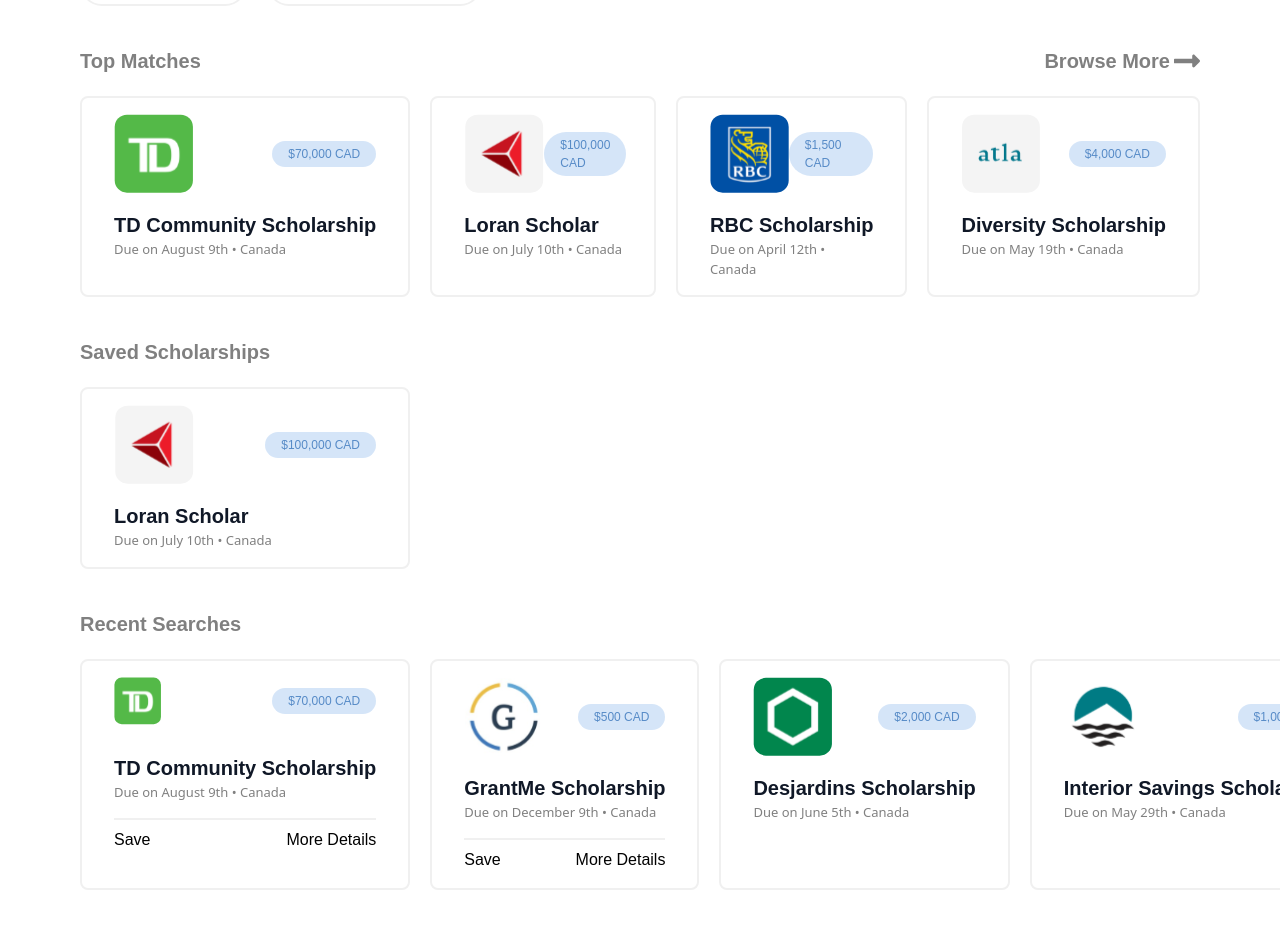
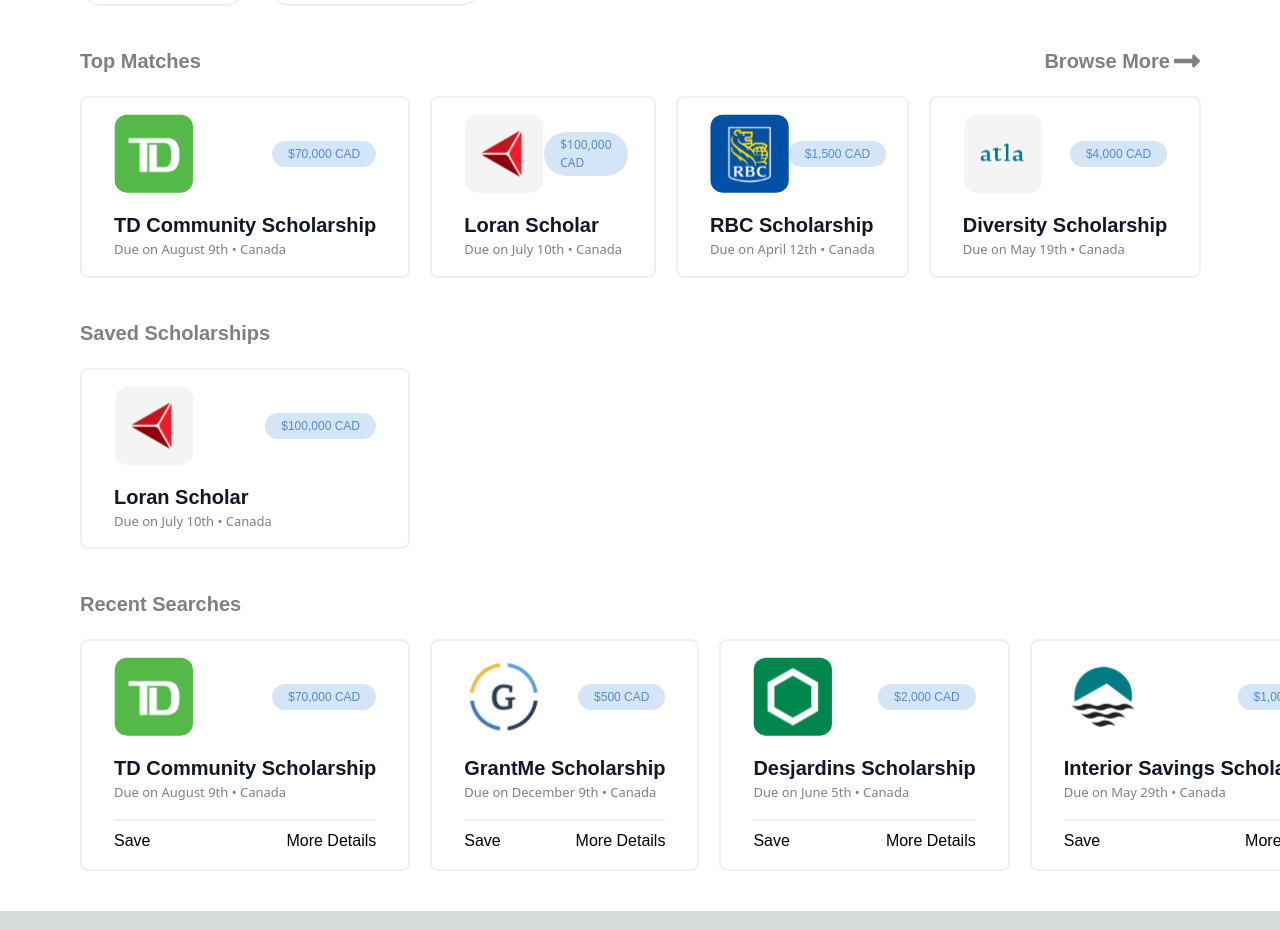
Before and after one commit to connor-leung/scholar-pups, a Next.js app in the folder client/website/: page / in a window 1280 px wide. Shown: the part 780-1710 px from the top of the page. Built offline with nearby package versions, Linux system fonts and the light colour scheme; a web font is replaced by a local one.

Commit message:
Update pages

```diff
--- a/client/website/app/components/recent.tsx
+++ b/client/website/app/components/recent.tsx
@@ -8,15 +8,15 @@
             </div>
 
             <div className="flex flex-row space-x-5 px-20 pt-5 pb-10">
-                <div className="bg-white rounded-lg border-2 border-[#f0f0f0] px-8 py-4 max-w-md w-full">
+                <div className="bg-white rounded-lg border-2 border-[#f0f0f0] px-8 py-4 flex-1">
                     <div className="flex items-center justify-between mb-4">
-                        <img className="h-12" src="td.svg" alt="TD Logo" />
+                        <img className="h-20" src="td.svg" alt="TD Logo" />
                         <div className="bg-[#73AAE8] rounded-full px-4 py-1 flex items-center" style={{ backgroundColor: 'rgba(115, 170, 232, 0.3)' }}>
                             <h1 className="text-[#578BC7] text-[12px] font-spaceGrotesk">$70,000 CAD</h1>
                         </div>
                     </div>
-                        <h1 className="text-[#101827] text-[20px] font-spaceGrotesk font-bold pt-3 whitespace-nowrap">TD Community Scholarship</h1>
-                        <h1 className="text-[#808080] text-[13px]">Due on August 9th • Canada</h1>
+                        <h1 className="text-[#101827] text-[20px] font-spaceGrotesk font-bold whitespace-nowrap">TD Community Scholarship</h1>
+                        <h1 className="text-[#808080] text-[13px] whitespace-nowrap">Due on August 9th • Canada</h1>
                     <div className="mt-4 pt-2 w-full border-t-2 border-[#f0f0f0] flex justify-between">
                         <h1 className="text-black font-spaceGrotesk text-[#3F525B]">Save</h1>
                         <h1 className="text-black font-spaceGrotesk text-[#3F525B]">More Details</h1>
@@ -27,38 +27,45 @@
                     <div className="flex items-center justify-between mb-4">
                         <img className="h-20" src="grantme.svg" alt="GrantMe Logo" />
                         <div className="bg-[#73AAE8] rounded-full px-4 py-1 flex items-center" style={{ backgroundColor: 'rgba(115, 170, 232, 0.3)' }}>
-                                <h1 className="text-[#578BC7] text-[12px] font-spaceGrotesk">$500 CAD</h1>
+                            <h1 className="text-[#578BC7] text-[12px] font-spaceGrotesk whitespace-nowrap">$500 CAD</h1>
                         </div>
                     </div>
                         <h1 className="text-[#101827] text-[20px] font-spaceGrotesk font-bold whitespace-nowrap">GrantMe Scholarship</h1>
-                            <h1 className="text-[#808080] text-[13px]">Due on December 9th • Canada</h1>
+                        <h1 className="text-[#808080] text-[13px] whitespace-nowrap">Due on December 9th • Canada</h1>
                         <div className="mt-4 pt-2 w-full border-t-2 border-[#f0f0f0] flex justify-between">
                             <h1 className="text-black font-spaceGrotesk text-[#3F525B]">Save</h1>
                             <h1 className="text-black font-spaceGrotesk text-[#3F525B]">More Details</h1>
                         </div>
                     </div>
 
-
                 <div className="bg-white rounded-lg border-2 border-[#f0f0f0] px-8 py-4 flex-1">
                     <div className="flex items-center justify-between mb-4">
                         <img className="h-20" src="desjardins.svg" alt="Desjardins Logo" />
                         <div className="bg-[#73AAE8] rounded-full px-4 py-1 flex items-center" style={{ backgroundColor: 'rgba(115, 170, 232, 0.3)' }}>
-                                <h1 className="text-[#578BC7] text-[12px] font-spaceGrotesk">$2,000 CAD</h1>
+                            <h1 className="text-[#578BC7] text-[12px] font-spaceGrotesk whitespace-nowrap">$2,000 CAD</h1>
                         </div>
                     </div>
                     <h1 className="text-[#101827] text-[20px] font-spaceGrotesk font-bold whitespace-nowrap">Desjardins Scholarship</h1>
                     <h1 className="text-[#808080] text-[13px]">Due on June 5th • Canada</h1>
+                    <div className="mt-4 pt-2 w-full border-t-2 border-[#f0f0f0] flex justify-between">
+                        <h1 className="text-black font-spaceGrotesk text-[#3F525B]">Save</h1>
+                        <h1 className="text-black font-spaceGrotesk text-[#3F525B]">More Details</h1>
+                    </div>
                 </div>
 
                 <div className="bg-white rounded-lg border-2 border-[#f0f0f0] px-8 py-4 flex-1">
                     <div className="flex items-center justify-between mb-4">
                         <img className="h-20" src="interior.svg" alt="interior Logo" />
                         <div className="bg-[#73AAE8] rounded-full px-4 py-1 flex items-center" style={{ backgroundColor: 'rgba(115, 170, 232, 0.3)' }}>
-                                <h1 className="text-[#578BC7] text-[12px] font-spaceGrotesk">$1,000 CAD</h1>
+                            <h1 className="text-[#578BC7] text-[12px] font-spaceGrotesk whitespace-nowrap">$1,000 CAD</h1>
                         </div>
                     </div>
                     <h1 className="text-[#101827] text-[20px] font-spaceGrotesk font-bold whitespace-nowrap">Interior Savings Scholarship</h1>
-                        <h1 className="text-[#808080] text-[13px]">Due on May 29th • Canada</h1>
+                    <h1 className="text-[#808080] text-[13px] whitespace-nowrap">Due on May 29th • Canada</h1>
+                    <div className="mt-4 pt-2 w-full border-t-2 border-[#f0f0f0] flex justify-between">
+                        <h1 className="text-black font-spaceGrotesk text-[#3F525B]">Save</h1>
+                        <h1 className="text-black font-spaceGrotesk text-[#3F525B]">More Details</h1>
+                    </div>
                 </div>
             </div>
         </>
--- a/client/website/app/components/saved.tsx
+++ b/client/website/app/components/saved.tsx
@@ -11,12 +11,12 @@
                 <div className="bg-white rounded-lg border-2 border-[#f0f0f0] px-8 py-4 w-[330px]">
                     <div className="flex items-center justify-between mb-4">
                         <img className="h-20" src="loran.svg" alt="Loran Logo" />
-                        <div className="bg-[#73AAE8] rounded-full px-4 py-1 flex items-center" style={{ backgroundColor: 'rgba(115, 170, 232, 0.3)' }}>
-                            <h1 className="text-[#578BC7] text-[12px] font-spaceGrotesk">$100,000 CAD</h1>
+                        <div className="bg-[#73AAE8] rounded-full px-4 py-1 flex items-center whitespace-nowrap" style={{ backgroundColor: 'rgba(115, 170, 232, 0.3)' }}>
+                            <h1 className="text-[#578BC7] text-[12px] font-spaceGrotesk whitespace-nowrap">$100,000 CAD</h1>
                         </div>
                     </div>
                     <h1 className="text-[#101827] text-[20px] font-spaceGrotesk font-bold whitespace-nowrap">Loran Scholar</h1>
-                    <h1 className="text-[#808080] text-[13px]">Due on July 10th • Canada</h1>
+                    <h1 className="text-[#808080] text-[13px] whitespace-nowrap">Due on July 10th • Canada</h1>
                 </div>
             </div>
         </>
--- a/client/website/app/components/top-matches.tsx
+++ b/client/website/app/components/top-matches.tsx
@@ -18,44 +18,44 @@
                     <div className="flex items-center justify-between mb-4">
                     <img className="h-20" src="td.svg" alt="TD Logo" />
                     <div className="bg-[#73AAE8] rounded-full px-4 py-1 flex items-center" style={{ backgroundColor: 'rgba(115, 170, 232, 0.3)' }}>
-                        <h1 className="text-[#578BC7] text-[12px] font-spaceGrotesk">$70,000 CAD</h1>
+                        <h1 className="text-[#578BC7] text-[12px] font-spaceGrotesk whitespace-nowrap">$70,000 CAD</h1>
                     </div>
                     </div>
                     <h1 className="text-[#101827] text-[20px] font-spaceGrotesk font-bold whitespace-nowrap">TD Community Scholarship</h1>
-                    <h1 className="text-[#808080] text-[13px]">Due on August 9th • Canada</h1>
+                    <h1 className="text-[#808080] text-[13px] whitespace-nowrap">Due on August 9th • Canada</h1>
                 </div>
 
                 <div className="bg-white rounded-lg border-2 border-[#f0f0f0] px-8 py-4 flex-1">
                     <div className="flex items-center justify-between mb-4">
                     <img className="h-20" src="loran.svg" alt="Loran Logo" />
                     <div className="bg-[#73AAE8] rounded-full px-4 py-1 flex items-center" style={{ backgroundColor: 'rgba(115, 170, 232, 0.3)' }}>
-                        <h1 className="text-[#578BC7] text-[12px] font-spaceGrotesk">$100,000 CAD</h1>
+                        <h1 className="text-[#578BC7] text-[12px] font-spaceGrotes whitespace-nowrapk">$100,000 CAD</h1>
                     </div>
                     </div>
                     <h1 className="text-[#101827] text-[20px] font-spaceGrotesk font-bold whitespace-nowrap">Loran Scholar</h1>
-                    <h1 className="text-[#808080] text-[13px]">Due on July 10th • Canada</h1>
+                    <h1 className="text-[#808080] text-[13px] whitespace-nowrap">Due on July 10th • Canada</h1>
                 </div>
 
                 <div className="bg-white rounded-lg border-2 border-[#f0f0f0] px-8 py-4 flex-1">
                     <div className="flex items-center justify-between mb-4">
                     <img className="h-20" src="rbc.svg" alt="RBC Logo" />
                     <div className="bg-[#73AAE8] rounded-full px-4 py-1 flex items-center" style={{ backgroundColor: 'rgba(115, 170, 232, 0.3)' }}>
-                        <h1 className="text-[#578BC7] text-[12px] font-spaceGrotesk">$1,500 CAD</h1>
+                        <h1 className="text-[#578BC7] text-[12px] font-spaceGrotesk whitespace-nowrap">$1,500 CAD</h1>
                     </div>
                     </div>
                     <h1 className="text-[#101827] text-[20px] font-spaceGrotesk font-bold whitespace-nowrap">RBC Scholarship</h1>
-                    <h1 className="text-[#808080] text-[13px]">Due on April 12th • Canada</h1>
+                    <h1 className="text-[#808080] text-[13px] whitespace-nowrap">Due on April 12th • Canada</h1>
                 </div>
 
                 <div className="bg-white rounded-lg border-2 border-[#f0f0f0] px-8 py-4 flex-1">
                     <div className="flex items-center justify-between mb-4">
                     <img className="h-20" src="atla.svg" alt="ATLA Logo" />
                     <div className="bg-[#73AAE8] rounded-full px-4 py-1 flex items-center" style={{ backgroundColor: 'rgba(115, 170, 232, 0.3)' }}>
-                        <h1 className="text-[#578BC7] text-[12px] font-spaceGrotesk">$4,000 CAD</h1>
+                        <h1 className="text-[#578BC7] text-[12px] font-spaceGrotesk whitespace-nowrap">$4,000 CAD</h1>
                     </div>
                     </div>
                     <h1 className="text-[#101827] text-[20px] font-spaceGrotesk font-bold whitespace-nowrap">Diversity Scholarship</h1>
-                    <h1 className="text-[#808080] text-[13px]">Due on May 19th • Canada</h1>
+                    <h1 className="text-[#808080] text-[13px] whitespace-nowrap">Due on May 19th • Canada</h1>
                 </div>
             </div>
         </>
--- a/client/website/app/page.tsx
+++ b/client/website/app/page.tsx
@@ -1,6 +1,3 @@
-import Image from "next/image";
-'use client';
-import { useUser } from '@auth0/nextjs-auth0/client';
 import Navbar from '../app/components/Navbar';
 import IntroBox from "./components/intro-box";
 import Recent from "./components/recent";
@@ -9,14 +6,9 @@
 import React from "react";
 import Head from 'next/head'
 
-
 export default function Home() {
   return (
     <>
-      <Head>
-        <title>test</title>
-      </Head>
-
       <main className="bg-white min-h-screen">
           <Navbar />
           <IntroBox />
```
Also changed, not shown: client/website/app/profile/page.tsx (+13 -4 lines). Lines whose indentation alone changed are shown as unchanged.
